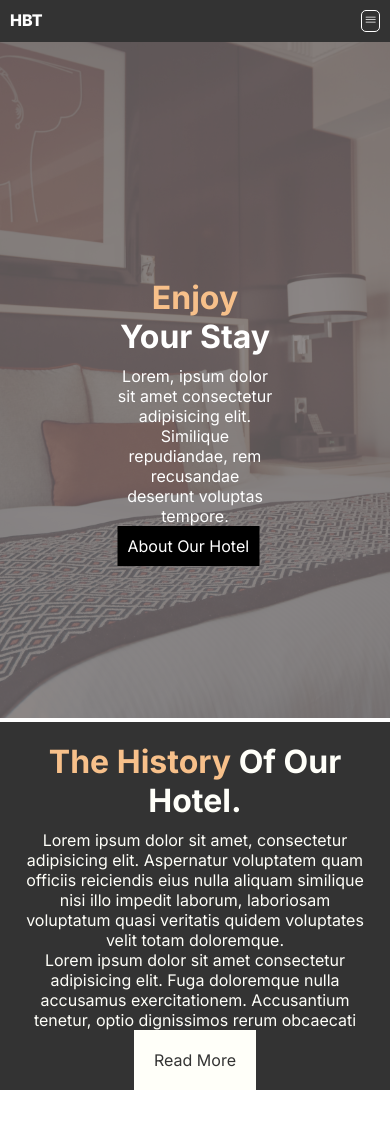
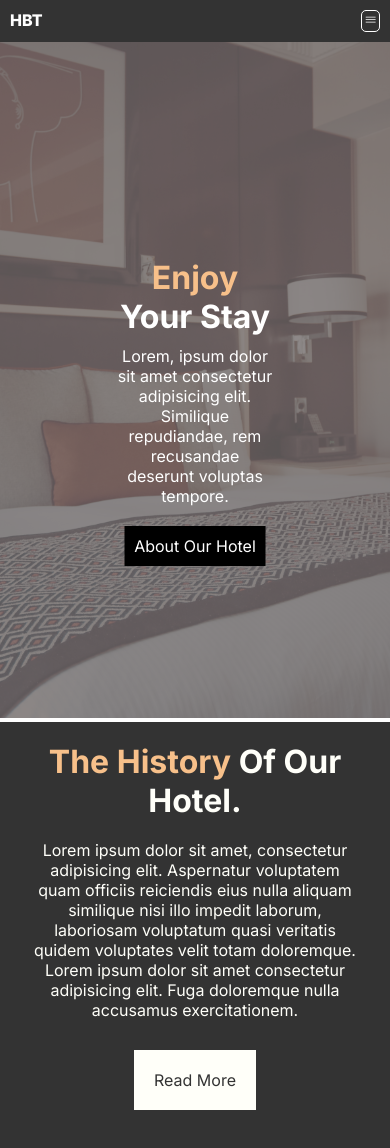
Before and after one commit to kiyimba1/theforgehotel, a Next.js app: page / in a window 390 px wide. Before the commit the page ends 1090 px from the top, so only its background shows below. Built offline with nearby package versions, Linux system fonts and the light colour scheme.

Commit message:
fixing history component mobile display

```diff
--- a/app/ui/HeroBarnner/hero.module.css
+++ b/app/ui/HeroBarnner/hero.module.css
@@ -51,7 +51,7 @@
 	color: #fff;
 	background: #000;
 	width: fit-content;
-
+	margin: 20px auto;
 	padding: 10px;
 }
 
--- a/app/ui/HistorySection/HistorySection.module.css
+++ b/app/ui/HistorySection/HistorySection.module.css
@@ -1,12 +1,14 @@
-/* .container {
+.container {
 	display: flex;
-} */
+}
 
 .historyImage {
 	display: none;
 }
 
 .historyContent {
+	display: flex;
+	flex-direction: column;
 	text-align: center;
 	padding: 20px;
 	background-color: #333333;
@@ -21,11 +23,13 @@
 	color: #f7c08a;
 }
 
+.details {
+	padding: 10px;
+}
+
 .button {
 	color: #333333;
 	background: #fffff9;
-	width: fit-content;
-	margin-top: 20px;
-	/* margin: 20px auto; */
+	margin: 20px auto;
 	padding: 20px;
 }
--- a/app/ui/HistorySection/HistorySection.tsx
+++ b/app/ui/HistorySection/HistorySection.tsx
@@ -22,8 +22,7 @@ const HistorySection = () => {
 					</p>
 					<p>
 						Lorem ipsum dolor sit amet consectetur adipisicing elit. Fuga
-						doloremque nulla accusamus exercitationem. Accusantium tenetur,
-						optio dignissimos rerum obcaecati commodi.
+						doloremque nulla accusamus exercitationem.
 					</p>
 				</div>
 
```
